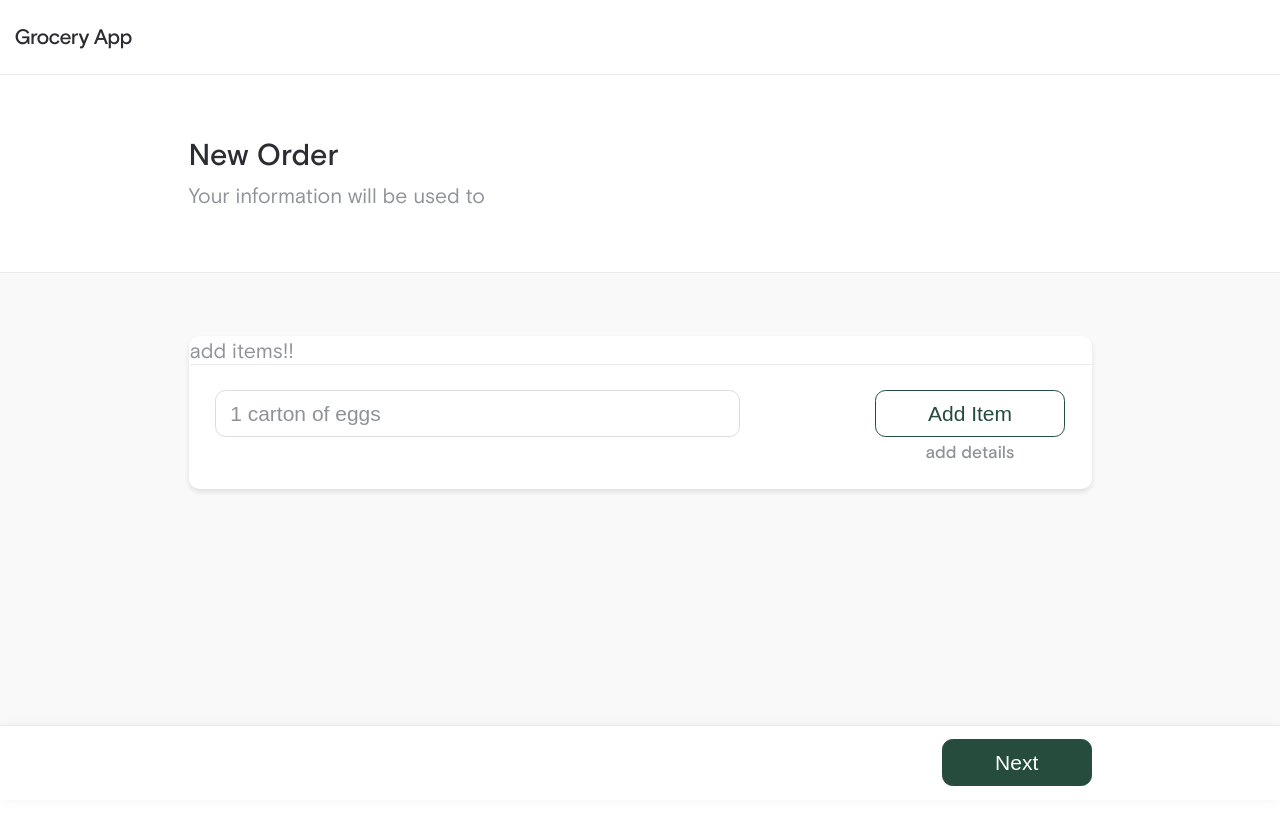
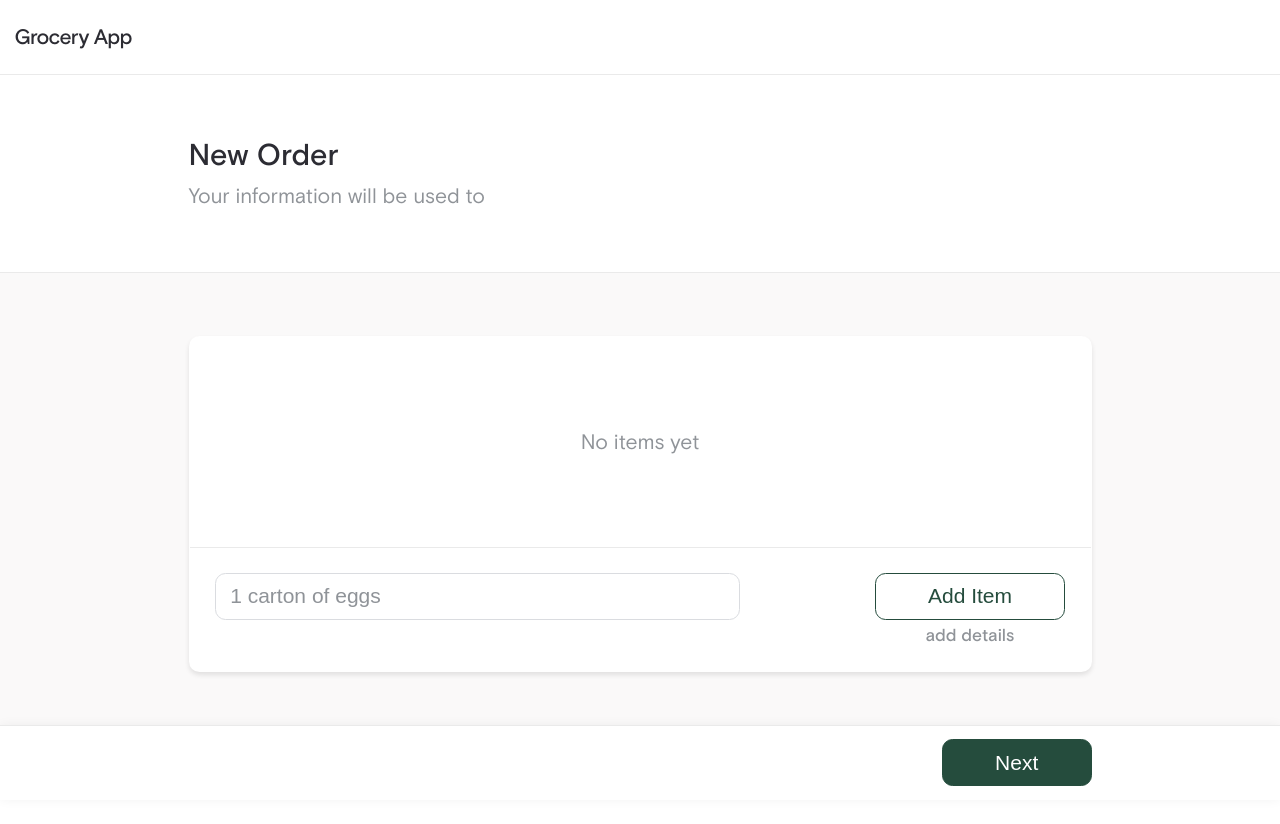
Before and after one commit to thisdesign/groceryassist, a Next.js app: page /orders/new in a window 1280 px wide. Shown: the top 824 px of the page. Built offline with nearby package versions, Linux system fonts and the light colour scheme.

Commit message:
begin removal functionality

```diff
--- a/components/NewOrder/GroceryList/GroceryList.Styled.tsx
+++ b/components/NewOrder/GroceryList/GroceryList.Styled.tsx
@@ -57,10 +57,17 @@ const ItemWrapper = styled.div`
   }
 `
 
+const Emptystate = styled.div`
+  height: 10rem;
+  display: flex;
+  justify-content: center;
+  align-items: center;
+`
+
 export default {
   GroceryWrap,
   White,
-
+  Emptystate,
   NewItemInputWrapper,
   ItemWrapper
 }
--- a/components/NewOrder/GroceryList/GroceryList.tsx
+++ b/components/NewOrder/GroceryList/GroceryList.tsx
@@ -4,6 +4,7 @@ import React, { useState, useRef } from "react"
 import { UIButton, TextInput, TextArea } from "components"
 import { Item } from "types"
 import Paragraph from "components/Paragraph/Paragraph"
+import { v4 as uuidv4 } from "uuid"
 import S from "./GroceryList.Styled"
 import useItemAdd from "./useItemAdd"
 import { PageState } from "../NewOrder"
@@ -14,10 +15,12 @@ type ListProps = {
 }
 
 const GroceryList: React.FC<ListProps> = ({ pushToState, items }) => {
-  const { newItemFieldRef, moreDetailsFieldRef, handleNewItem } = useItemAdd(
-    items,
-    pushToState
-  )
+  const {
+    newItemFieldRef,
+    moreDetailsFieldRef,
+    removeItem,
+    handleNewItem
+  } = useItemAdd(items, pushToState)
 
   return (
     <S.GroceryWrap>
@@ -28,10 +31,14 @@ const GroceryList: React.FC<ListProps> = ({ pushToState, items }) => {
               key={`${item.text}${i}`}
               text={item.text}
               notes={item.notes}
+              id={item.id}
+              removeItem={removeItem}
             />
           ))
         ) : (
-          <Paragraph>add items!!</Paragraph>
+          <S.Emptystate>
+            <Paragraph>No items yet</Paragraph>
+          </S.Emptystate>
         )}
 
         <S.NewItemInputWrapper>
@@ -56,12 +63,16 @@ const GroceryList: React.FC<ListProps> = ({ pushToState, items }) => {
   )
 }
 
-const GroceryLineItem: React.FC<Item> = ({ text, notes }) => {
+const GroceryLineItem: React.FC<{
+  removeItem: (id: string) => void
+} & Item> = ({ removeItem, text, notes, id }) => {
   return (
     <S.ItemWrapper>
       <h3>{text}</h3>
       {notes && <h4>&quot;{notes}&quot;</h4>}
-      <h5>Edit · Remove</h5>
+      <h5>
+        Edit · <span onClick={() => removeItem(id)}>Remove</span>
+      </h5>
     </S.ItemWrapper>
   )
 }
--- a/components/NewOrder/GroceryList/useItemAdd.tsx
+++ b/components/NewOrder/GroceryList/useItemAdd.tsx
@@ -1,4 +1,5 @@
 import { useRef, useEffect } from "react"
+import { v4 as uuid } from "uuid"
 import { PageState } from "../NewOrder"
 
 const useItemAdd = (
@@ -14,6 +15,7 @@ const useItemAdd = (
 
     if ($itemName && $itemNotes && $itemName.value !== "") {
       const newItem = {
+        id: uuid(),
         text: $itemName.value,
         notes: $itemNotes.value !== "" ? $itemNotes.value : null
       }
@@ -24,6 +26,10 @@ const useItemAdd = (
       $itemNotes.value = ""
       $itemName.focus()
     }
+  }
+
+  const removeItem = (id: string) => {
+    const itemsWithRemoved = items.filter(item => item.id !== id)
   }
 
   useEffect(() => {
@@ -49,7 +55,8 @@ const useItemAdd = (
   return {
     newItemFieldRef,
     moreDetailsFieldRef,
-    handleNewItem
+    handleNewItem,
+    removeItem
   }
 }
 
--- a/package.json
+++ b/package.json
@@ -25,7 +25,8 @@
     "react-dom": "16.13.1",
     "react-hook-form": "^5.1.1",
     "styled-components": "^5.0.1",
-    "styled-reset": "^4.1.2"
+    "styled-reset": "^4.1.2",
+    "uuid": "^7.0.2"
   },
   "devDependencies": {
     "@types/express": "^4.17.3",
--- a/types.tsx
+++ b/types.tsx
@@ -1,6 +1,7 @@
 export type Item = {
   text: string
   notes?: string
+  id: string
 }
 
 export type Location = {
```
Also changed, not shown: 1 other file (tests, documents, lock files or other folders).
